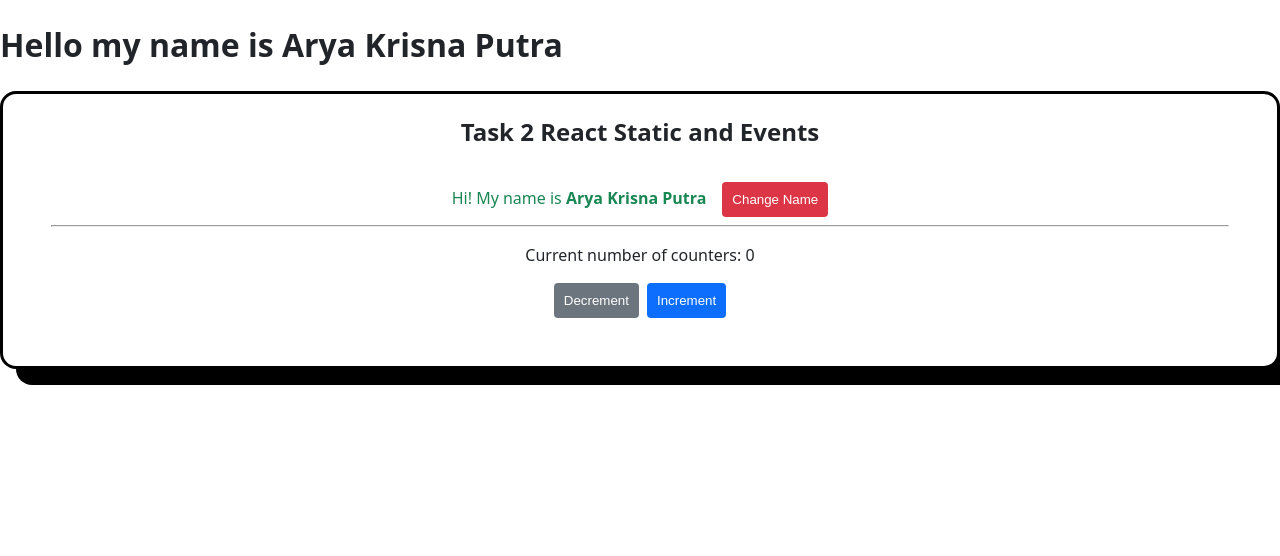
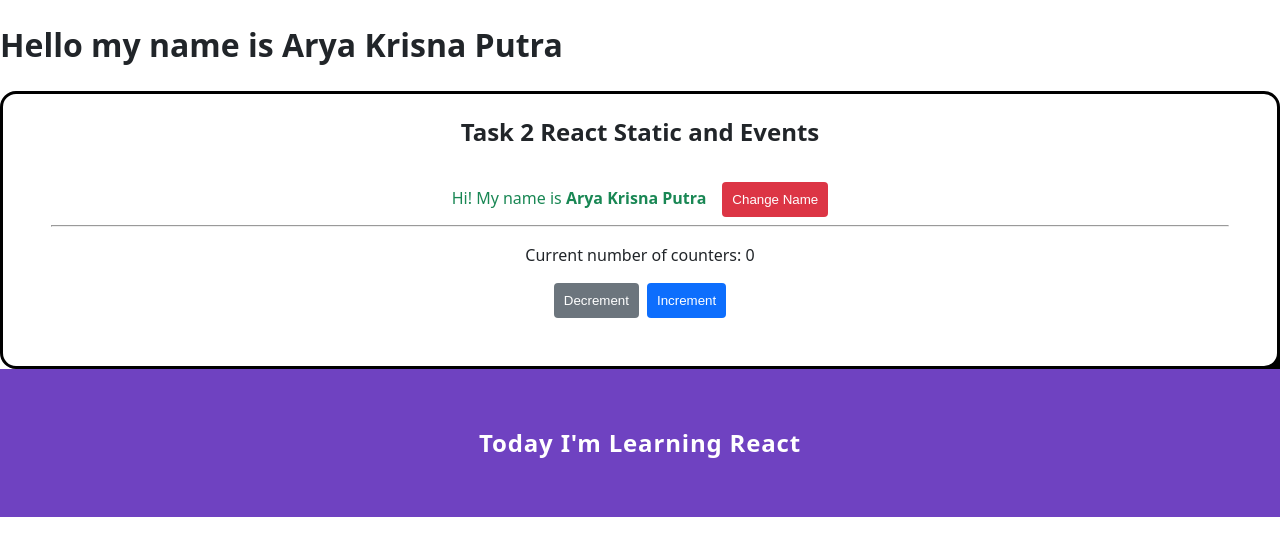
Before and after one commit to aryakpt/react-ss, a React (Create React App) app: page / in a window 1280 px wide. Shown: the top 556 px of the page. Built offline with nearby package versions, Linux system fonts and the light colour scheme.

Commit message:
add footer

```diff
--- a/src/App.js
+++ b/src/App.js
@@ -1,13 +1,14 @@
 import "./App.css";
-import { Section2 } from "./components";
+import { Section2, Footer } from "./components";
 
 function App() {
   const name = "Arya Krisna Putra";
   return (
-    <>
+    <main>
       <h1>Hello my name is {name}</h1>
       <Section2 fullName={"Arya Krisna Putra"} />
-    </>
+      <Footer />
+    </main>
   );
 }
 
--- /dev/null
+++ b/src/components/Layouts/Footer/Footer.css
@@ -0,0 +1,27 @@
+.footer {
+  background-color: var(--bs-purple);
+  padding: 2rem 0;
+}
+
+.footer__title {
+  text-align: center;
+  color: white;
+}
+
+.footer__title p {
+  font-size: 1.5rem;
+  font-weight: 600;
+  animation: animation 3s infinite;
+}
+
+@keyframes animation {
+  0% {
+    letter-spacing: 0px;
+  }
+  50% {
+    letter-spacing: 10px;
+  }
+  100% {
+    letter-spacing: 0px;
+  }
+}
--- /dev/null
+++ b/src/components/Layouts/Footer/index.js
@@ -0,0 +1,15 @@
+import React from "react";
+import "./Footer.css";
+
+const Footer = () => {
+  return (
+    <footer className="footer">
+      <div className="footer__title">
+        <p>Today I'm Learning React</p>
+      </div>
+      <div className="footer__content"></div>
+    </footer>
+  );
+};
+
+export default Footer;
--- /dev/null
+++ b/src/components/Layouts/index.js
@@ -0,0 +1,3 @@
+import Footer from "./Footer";
+
+export { Footer };
--- a/src/components/index.js
+++ b/src/components/index.js
@@ -1,3 +1,3 @@
 import Section2 from "./Section2";
-
-export { Section2 };
+import { Footer } from "./Layouts";
+export { Footer, Section2 };
```
